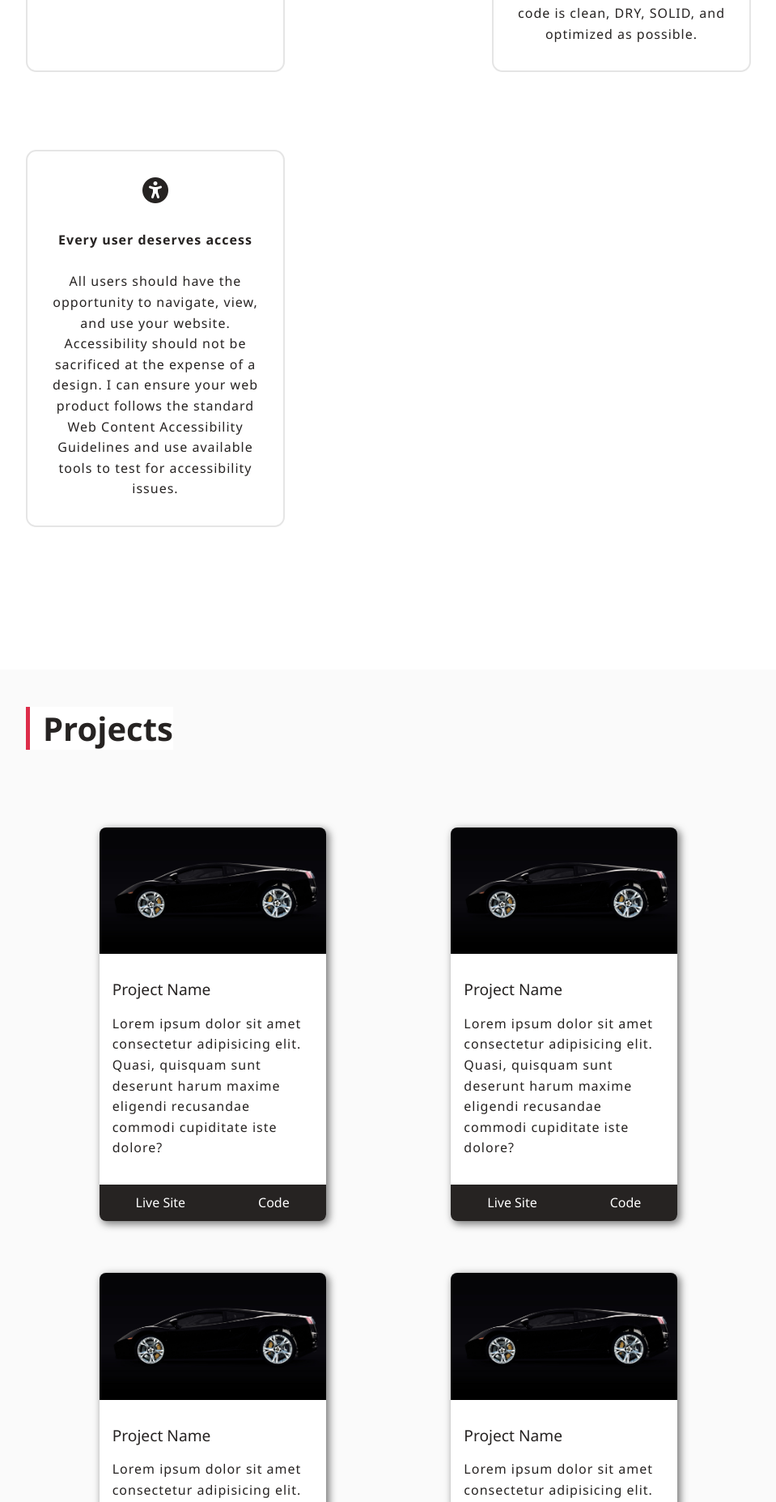
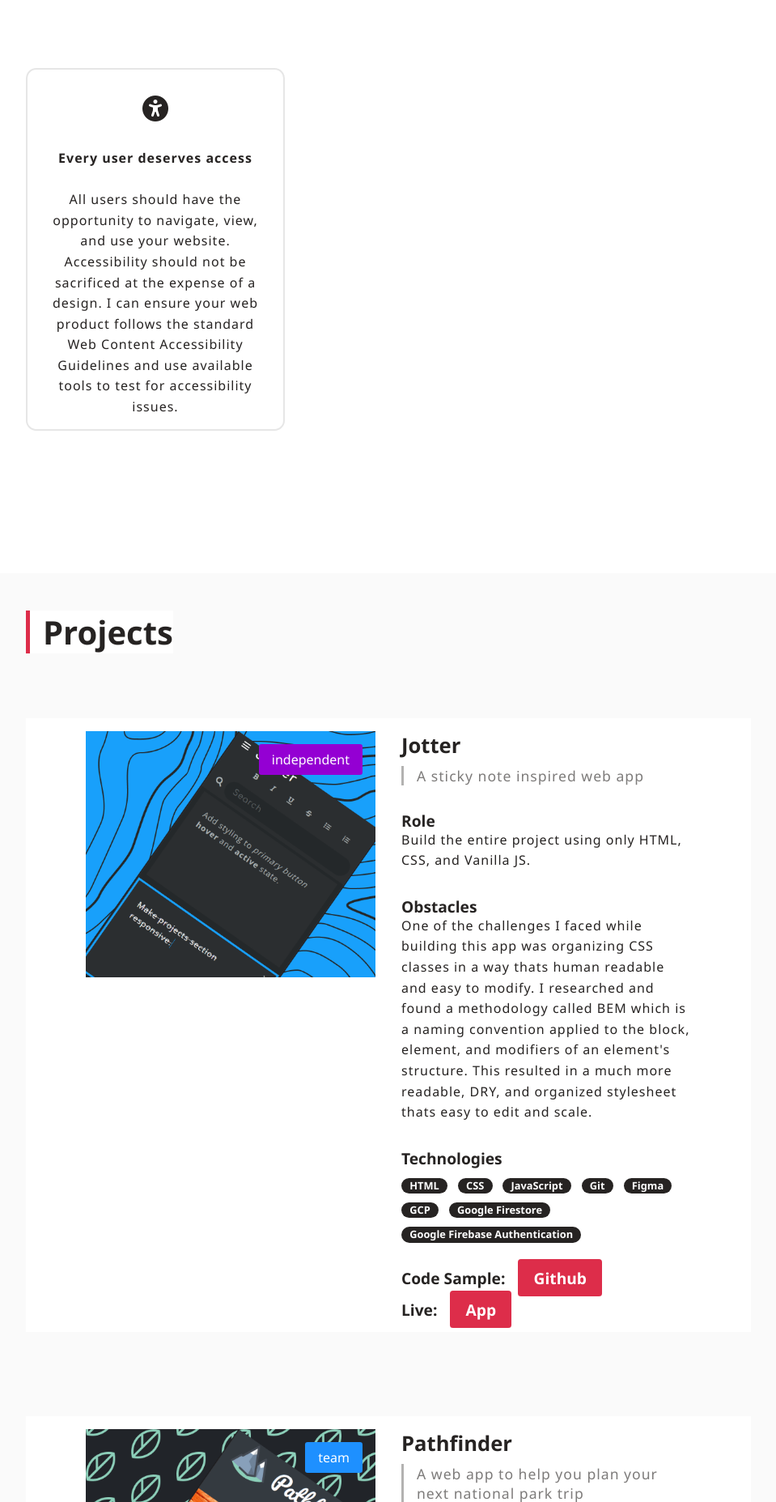
Before and after one commit to eddiemm/developer-portfolio, a PHP site: page / in a window 1280 px wide. Shown: the part 2196-4051 px from the top of the page at 81% size, without its empty margins (160-1119 px from the left). Run offline with PHP 8.4, Linux system fonts and the light colour scheme; some libraries are stand-ins or nearby versions.

Commit message:
Complete v1 of portfolio

```diff
--- a/checklist.txt
+++ b/checklist.txt
@@ -1,4 +1,4 @@
-Done:
+Completed:
 [x] add favicon
 [x] hover/active states on menu links
 [x] progress bar drops down when scroll position reaches top of overview section
@@ -7,6 +7,8 @@ Done:
 [x] add background copy
 [x] add currently copy
 [x] add goals copy
+[x] make hero name fluid as well as pink blocks
+[x] make intro sections 100vh each and adjust padding after
 
 Tasks:
 [] overview content takes left half, image takes up right half
--- a/css/styles.css
+++ b/css/styles.css
@@ -263,7 +264,18 @@ p {
     margin: 0 auto;
 }
 
-.overview {
+.intro,
+.philosophy {
+    min-width: 100%;
+    min-height: 100vh;
+}
+
+.intro {
+    display: flex;
+    flex-direction: column;
+    justify-content: center;
+    align-items: stretch;
+    flex-wrap: nowrap;
 }
 
 
@@ -274,8 +286,6 @@ p {
 
 
 .philosophy {
-    width: 100%;
-    margin-top: 12rem;
     display: flex;
     flex-direction: column;
     align-items: stretch;
@@ -298,6 +309,7 @@ h3 {
     border-radius: .8rem;
     border: 2px solid var(--medium);
     padding: 2rem 1rem;
+    max-height: 28rem;
 }
 
 .semibold {
@@ -353,63 +365,135 @@ h3 {
     background-color: var(--light);
 }
 
-.projects-container {
-    width: 100%;
-    margin-top: 6rem;
-    display: flex;
-    justify-content: space-evenly;
-    flex-wrap: wrap;
-    gap: 4rem;
-}
-
-.project {
-    font-size: inherit;
-    width: 17.5em;
-    box-shadow: 3px 3px 10px 1px rgba(0,0,0,50%);
-    border-radius: .5em;
-    overflow: hidden;
-}
-
-.project-image {
-    width: 100%;
-    height: 9.8em;
-    background-image: url("/images/car.jpg");
-    background-position: center;
-    background-repeat: no-repeat;
-    background-size: cover;
-}
-
-.project-information {
-    padding: 2em 1em;
-    background-color: white;
-}
-
 h4 {
     font-size: 1.2em;
     line-height: 1.2em;
 }
 
-.project-name {
-    font-weight: 400;
+.project-flex-container {
+    margin-top: 5rem;
+    width: 100%;
+    height: 100%;
+    display: flex;
+    align-items: center;
+    justify-content: center;
+    flex-wrap: wrap;
+    gap: 6.5rem 2rem;
 }
 
-.project-description {
-    margin-top: 1.15em;
+.project-container {
+    width: clamp(300px, 100%, 80rem);
+    background: #ffffff;
+    display: flex;
+    align-items: flex-start;
+    justify-content: center;
+    flex-wrap: wrap;
+    column-gap: 2rem;
+  }
+
+  .project-image {
+    width: 40%;
+    min-width: 18rem;
+    height: 20rem;
+    overflow: hidden;
+    position: relative;
+    font-size: 1rem;
+    padding-top: 1rem;
+  }
+
+  .project-image img {
+    width: 100%;
+  }
+
+  .project-image-label {
+    color: white;
+    position: absolute;
+    background-color: rgba(0,0,0,50%);
+    top: 2rem;
+    right: 1rem;
+    padding: .5em 1em;
+    border-radius: .2em;
+    font-weight: 500;
+  }
+
+  .project-image-label.team {
+    background-color: dodgerblue;
+  }
+  .project-image-label.independent {
+    background-color: darkviolet;
+  }
+
+  .project-description {
+    padding-top: 1rem;
+    padding-bottom: 1rem;
+    width: 40%;
+    min-width: 18rem;
+    display: flex;
+    flex-direction: column;
+    gap: 2rem;
+  }
+
+  .project-name {
+    font-weight: 700;
+    margin-bottom: .5rem;
+  }
+
+  .leading-container {
+      padding-left: 1rem;
+      border-left: 3px solid rgba(38, 35, 34, 35%);
+  }
+
+  .leading {
+    font-size: 1.1rem;
+    font-weight: 500;
+    color: rgba(38, 35, 34, 60%);
+    letter-spacing: 1px;
+  }
+
+  .project-content {
+    font-weight: 300;
+  }
+
+  .technologies-list {
+    margin-top: 1em;
+    font-size: .8rem;
+    font-weight: 700;
+    color: white;
+    list-style: none;
+    display: flex;
+    column-gap: 1em;
+    row-gap: .8em;
+    flex-wrap: wrap;
 }
 
-.link-group {
-    width: 100%;
-    height: 2.8em;
+.technology {
+    line-height: .6rem;
     background: var(--dark);
-    display: flex;
-    align-items: center;
-    justify-content: space-around;
-    color: white;
+    padding: .4em .8em;
+    border-radius: 1rem;
 }
 
-.project-link {
-    line-height: 1em;
+.project-links {
+    display: flex;
+    width: 100%;
+    column-gap: 4rem;
+    row-gap: 1rem;
+    flex-wrap: wrap;
 }
+
+.project-links a {
+    font-weight: 700;
+    color: white;
+    background-color: var(--accent);
+    margin-left: 1rem;
+    padding: .5em 1em;
+    border-radius: .2em;
+}
+.project-links a:hover,
+.project-links a:active {
+    background-color: var(--accent-dark);
+}
+
 
 footer {
     width: 100%;
--- a/index.html
+++ b/index.html
@@ -46,14 +46,16 @@
         <button class="btn-arrow-down"><i class="fa-solid fa-arrow-down"></i></button>
     </section>
     <section id="overview" class="overview">
+        <div class="intro">
             <h2 class="section-title semibold">Hi, I'm Edgar</h2>
             <h3>Who am I?</h3>
-        <p class="semilight intro">I am a front end developer with a passion for bringing web designs to life. I love debugging CSS properties, exploring sites for interaction opportunities that will engage users, and finding creative ways to display data to users. It's kinda my thing.
+            <p class="semilight">I am a front end developer with a passion for bringing web designs to life. I love debugging CSS properties, exploring sites for interaction opportunities that will engage users, and finding creative ways to display data to users. It's kinda my thing.
             </p>
             <div class="skill-container">
                 <h3>What can I do?</h3>
                 <p class="skill-note semilight">When it comes to web development, I am highly profficient with HTML, CSS, Javascript and Java. I am knowledgable of the React framework, but I have also worked with Vue and Ember in the past. I understand the basics of Node and Express as well. As for tools, I have experience with the following: VS Code, DevTools, Figma, Adobe XD, Babel, NPM, and much more.</p>
                 <p class="skill-note semilight">If a skill or technology is not mentioned above, don't worry. I am a very good at reading documentation, scouring the web for answers, and always excited to learn something new.</p>
+            </div>
         </div>
         <div class="philosophy">
             <h3>Developer Philosophy</h3>
@@ -78,55 +80,134 @@
 
     <section id="projects">
         <h2 class="section-title semibold">Projects</h2>
-        <div class="projects-container">
-            <div class="project">
-                <div class="project-image"></div>
-                <div class="project-information">
-                    <h4 class="project-name">Project Name</h4>
-                    <p class="project-description semilight">Lorem ipsum dolor sit amet consectetur adipisicing elit. Quasi, quisquam sunt deserunt harum maxime eligendi recusandae commodi cupiditate iste dolore?</p>
+        <div class="project-flex-container">
+          <!-- PROJECT 1 -->
+          <div class="project-container">
+            <div class="project-image">
+              <img src="./images/project-image-jotter.png" alt="design">
+              <span class="project-image-label independent">independent</span>
             </div>
-                <div class="link-group">
-                    <a href="#" class="project-link">Live Site</a>
-                    <a href="#" class="project-link">Code</a>
+            <div class="project-description">
+              <div>
+                <h3 class="project-name">Jotter</h3>
+                <div class="leading-container">
+                  <span class="leading">A sticky note inspired web app</span>
+                </div>
+              </div>
+              <div>
+                <h4>Role</h4>
+                <p class="project-content">Build the entire project using only HTML, CSS, and Vanilla JS.</p>
+              </div>
+              <div>
+                <h4>Obstacles</h4>
+                <p class="project-content">One of the challenges I faced while building this app was organizing CSS classes in a way thats human readable and easy to modify. I researched and found a methodology called BEM which is a naming convention applied to the block, element, and modifiers of an element's structure. This resulted in a much more readable, DRY, and organized stylesheet thats easy to edit and scale.</p>
+              </div>
+              <div class="technologies">
+                <h4>Technologies</h4>
+                <ul class="technologies-list project-content">
+                  <li class="technology">HTML</li>
+                  <li class="technology">CSS</li>
+                  <li class="technology">JavaScript</li>
+                  <li class="technology">Git</li>
+                  <li class="technology">Figma</li>
+                  <li class="technology">GCP</li>
+                  <li class="technology">Google Firestore</li>
+                  <li class="technology">Google Firebase Authentication</li>
+                </ul>
+              </div>
+              <div class="project-links">
+                <h4>Code Sample:<a target="_blank" href="https://github.com/eddiemm/jotter">Github</a></h4>
+                <h4>Live:<a target="_blank" href="https://jotter-notes.herokuapp.com/">App</a></h4>
+              </div>
             </div>
           </div>
 
-            <div class="project">
-                <div class="project-image"></div>
-                <div class="project-information">
-                    <h4 class="project-name">Project Name</h4>
-                    <p class="project-description semilight">Lorem ipsum dolor sit amet consectetur adipisicing elit. Quasi, quisquam sunt deserunt harum maxime eligendi recusandae commodi cupiditate iste dolore?</p>
+           <!-- PROJECT 2 -->
+          <div class="project-container">
+            <div class="project-image">
+              <img src="./images/project-image-pathfinder.png" alt="design">
+              <span class="project-image-label team">team</span>
             </div>
-                <div class="link-group">
-                    <a href="#" class="project-link">Live Site</a>
-                    <a href="#" class="project-link">Code</a>
+            <div class="project-description">
+              <div>
+                <h3 class="project-name">Pathfinder</h3>
+                <div class="leading-container">
+                  <span class="leading">A web app to help you plan your next national park trip</span>
+                </div>
+              </div>
+              <div>
+                <h4>Role</h4>
+                <p class="project-content">Implement the discover page where users can search for national parks based on park name or state.</p>
+              </div>
+              <div>
+                <h4>Obstacles</h4>
+                <p class="project-content">The major challenge I encountered while working on this project was figuring out how Vue and Bootstrap work. This was my first time working with both technologies, so researching and reading through documentation was essential to understand what was going on in the code base.</p>
+              </div>
+              <div class="technologies">
+                <h4>Technologies</h4>
+                <ul class="technologies-list project-content">
+                  <li class="technology">HTML</li>
+                  <li class="technology">CSS</li>
+                  <li class="technology">JavaScript</li>
+                  <li class="technology">Git</li>
+                  <li class="technology">Figma</li>
+                  <li class="technology">Vue</li>
+                  <li class="technology">Bootstrap</li>
+                  <li class="technology">Discord</li>
+                  <li class="technology">Github Projects</li>
+                  <li class="technology">Fetch API</li>
+                  <li class="technology">National Park Service API</li>
+                </ul>
+              </div>
+              <div class="project-links">
+                <h4>Code Sample:<a target="_blank" href="https://github.com/eddiemm/jotter">Github</a></h4>
+                <h4>Live:<a target="_blank" href="https://jotter-notes.herokuapp.com/">App</a></h4>
+              </div>
             </div>
           </div>
 
-            <div class="project">
-                <div class="project-image"></div>
-                <div class="project-information">
-                    <h4 class="project-name">Project Name</h4>
-                    <p class="project-description semilight">Lorem ipsum dolor sit amet consectetur adipisicing elit. Quasi, quisquam sunt deserunt harum maxime eligendi recusandae commodi cupiditate iste dolore?</p>
+           <!-- PROJECT 3 -->
+          <div class="project-container">
+            <div class="project-image">
+              <img src="./images/project-image-makefriends.png" alt="design">
+              <span class="project-image-label team">team</span>
             </div>
-                <div class="link-group">
-                    <a href="#" class="project-link">Live Site</a>
-                    <a href="#" class="project-link">Code</a>
+            <div class="project-description">
+              <div>
+                <h3 class="project-name">MakeFriends</h3>
+                <div class="leading-container">
+                  <span class="leading">An Android app to help facilitate digital connection between students during Covid-19 pandemic</span>
+                </div>
+              </div>
+              <div>
+                <h4>Role</h4>
+                <p class="project-content">Lead the the entire front end of the application and designate tasks for other members to contribute.</p>
+              </div>
+              <div>
+                <h4>Obstacles</h4>
+                <p class="project-content">Although not a web application, this was still a very challenging front end experience for me because I was in charge of designing the entire app front end including app design, UI/UX, data fetching, and implementation in Java. I was able to complete my task by delegating subtasks to other team members, communicating with my team daily, organizing sprints on Jira, and managing my time well. </p>
+              </div>
+              <div class="technologies">
+                <h4>Technologies</h4>
+                <ul class="technologies-list project-content">
+                  <li class="technology">Android Studio</li>
+                  <li class="technology">Android</li>
+                  <li class="technology">Java</li>
+                  <li class="technology">Google Firebase</li>
+                  <li class="technology">Git</li>
+                  <li class="technology">Jira</li>
+                  <li class="technology">Adobe XD</li>
+                </ul>
+              </div>
+              <div class="project-links">
+                <h4>Code Sample:<a target="_blank" href="https://github.com/eddiemm/jotter">Github</a></h4>
+                <h4>Live:<a target="_blank" href="https://jotter-notes.herokuapp.com/">App</a></h4>
+              </div>
             </div>
           </div>
 
-            <div class="project">
-                <div class="project-image"></div>
-                <div class="project-information">
-                    <h4 class="project-name">Project Name</h4>
-                    <p class="project-description semilight">Lorem ipsum dolor sit amet consectetur adipisicing elit. Quasi, quisquam sunt deserunt harum maxime eligendi recusandae commodi cupiditate iste dolore?</p>
         </div>
-                <div class="link-group">
-                    <a href="#" class="project-link">Live Site</a>
-                    <a href="#" class="project-link">Code</a>
-                </div>
-            </div>
-        </div>
+
     </section>
 
     <section id="aboutme" class="about-me">
@@ -179,11 +260,11 @@
 
         <div id="contact" class="contact-info">
             <h5 class="footer-heading semibold">Contact Me</h5>
-            <p class="small">(323)500-3858<br>San Fernando, CA<br>email@gmail.com</p>
+            <p class="small">(323)500-3858<br>San Fernando, CA<br>mancia.eddie.m@gmail.com</p>
             <ul class="socials">
                 <li class="social"><a target="_blank" href="https://github.com/eddiemm"><i class="fa-brands fa-github"></i></a></li>
                 <li class="social"><a target="_blank" href="https://www.linkedin.com/in/edgarmancia/"><i class="fa-brands fa-linkedin-in"></i></a></li>
-                <li class="social"><a target="_blank" href="mailto:mancia.eddie.m@gmail.com"><i class="fa-solid fa-at"></i></a></li>
+                <li class="social"><a target="_blank" href="mailto:mancia.eddie.m@gmail.com?subject=Let's work together! Send us your resume!&body=After viewing your portfolio, we would like to request a resume for a position we have available."><i class="fa-solid fa-at"></i></a></li>
             </ul>
         </div>
     </footer>
```
Also changed, not shown: other parts of css/styles.css (+12 -58 lines), images/project-image-jotter.png (added), images/project-image-makefriends.png (added), images/project-image-pathfinder.png (added). Lines whose indentation alone changed are shown as unchanged.
